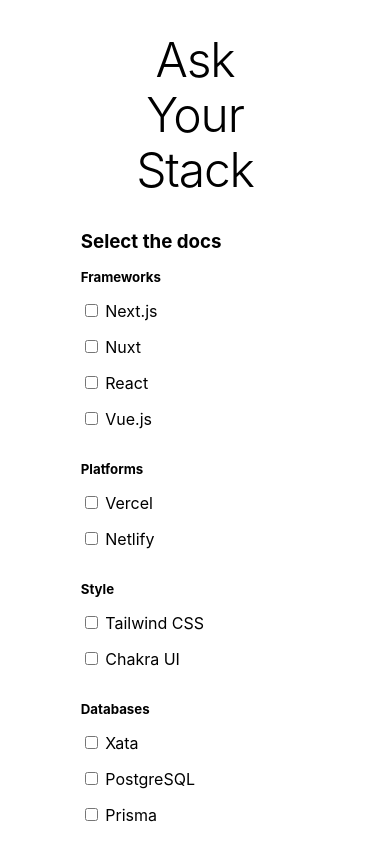
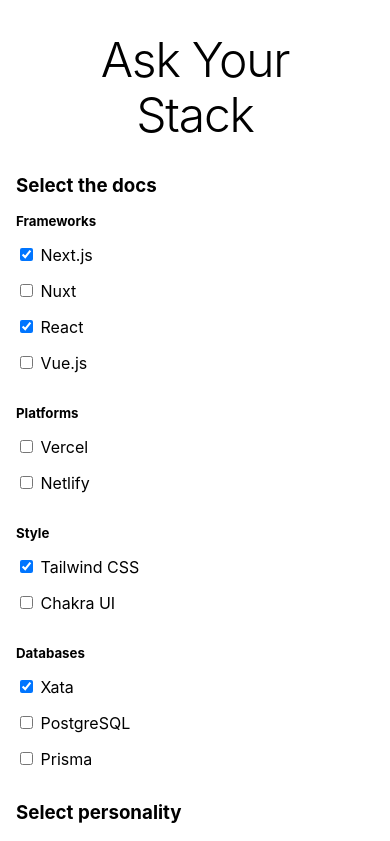
Before and after one commit to xataio/ask-your-stack, a Next.js app: page / in a window 390 px wide. Shown: the top 841 px of the page. Built offline with nearby package versions, Linux system fonts and the light colour scheme.

Commit message:
Fixes: mobile width, state issue with epilog, id for checkboxes, default selection

```diff
--- a/src/pages/index.tsx
+++ b/src/pages/index.tsx
@@ -145,12 +145,18 @@
   personalities,
 }: InferGetStaticPropsType<typeof getStaticProps>) {
   const [question, setQuestion] = useState<string>("");
-  const [checked, setChecked] = useLocalStorage<string[]>("docsChecked", []);
+  const [checked, setChecked] = useLocalStorage<string[]>("docsChecked", [
+    "nextjs-docs",
+    "reactjs-docs",
+    "tailwind-docs",
+    "xata-guide",
+  ]);
   const [personality, setPersonality] = useLocalStorage<string>(
     "personality",
     personalities[0].id
   );
   const [sampleQuestions, setSampleQuestions] = useState<string[]>([]);
+  const [epilog, setEpilog] = useState<string>("");
 
   const { answer, isLoading, records, askQuestion } = useAskXataDocs();
   const { relatedDocs, clearRelated } = useGetXataDocs(records);
@@ -169,10 +175,22 @@
     setSampleQuestions(sampleQuestions);
   }, [checked, docSections]);
 
+  const changeEpilog = () => {
+    let newEpilog = personalities[0].epilog!;
+    for (const p of personalities) {
+      if (p.id === personality && p.epilog) {
+        newEpilog = p.epilog;
+        break;
+      }
+    }
+    setEpilog(newEpilog);
+  };
+
   const handleFormSubmit = (e: React.FormEvent<HTMLFormElement>) => {
     e.preventDefault();
     clearRelated();
     askQuestion(question, checked, personality);
+    changeEpilog();
   };
 
   // Add/Remove checked item from list
@@ -199,14 +217,8 @@
     setQuestion(event.currentTarget.innerText);
     clearRelated();
     askQuestion(event.currentTarget.innerText, checked, personality);
+    changeEpilog();
   };
-
-  let epilog = personalities[0].epilog!;
-  for (const p of personalities) {
-    if (p.id === personality && p.epilog) {
-      epilog = p.epilog;
-    }
-  }
 
   return (
     <>
@@ -231,6 +243,7 @@
                     <div key={`website-${id}`}>
                       <input
                         type="checkbox"
+                        id={id}
                         value={id}
                         onChange={handleCheck}
                         checked={checked.includes(id)}
@@ -248,11 +261,12 @@
               <div key={`personality-${id}`}>
                 <input
                   type="radio"
+                  id={id}
                   value={id}
                   onChange={handlePersonalityChange}
                   checked={personality === id}
                 ></input>{" "}
-                <label htmlFor="eli5">{display}</label>
+                <label htmlFor={id}>{display}</label>
               </div>
             ))}
           </div>
--- a/src/styles/Home.module.css
+++ b/src/styles/Home.module.css
@@ -1,7 +1,15 @@
 .container {
   padding: 0 2rem;
-  width: 75%;
+  width: 80%;
 }
+
+@media (max-width: 768px) {
+  .container {
+    padding: 0 1rem;
+    width: 100%;
+  }
+}
+
 
 .main {
   min-height: 100vh;
```
